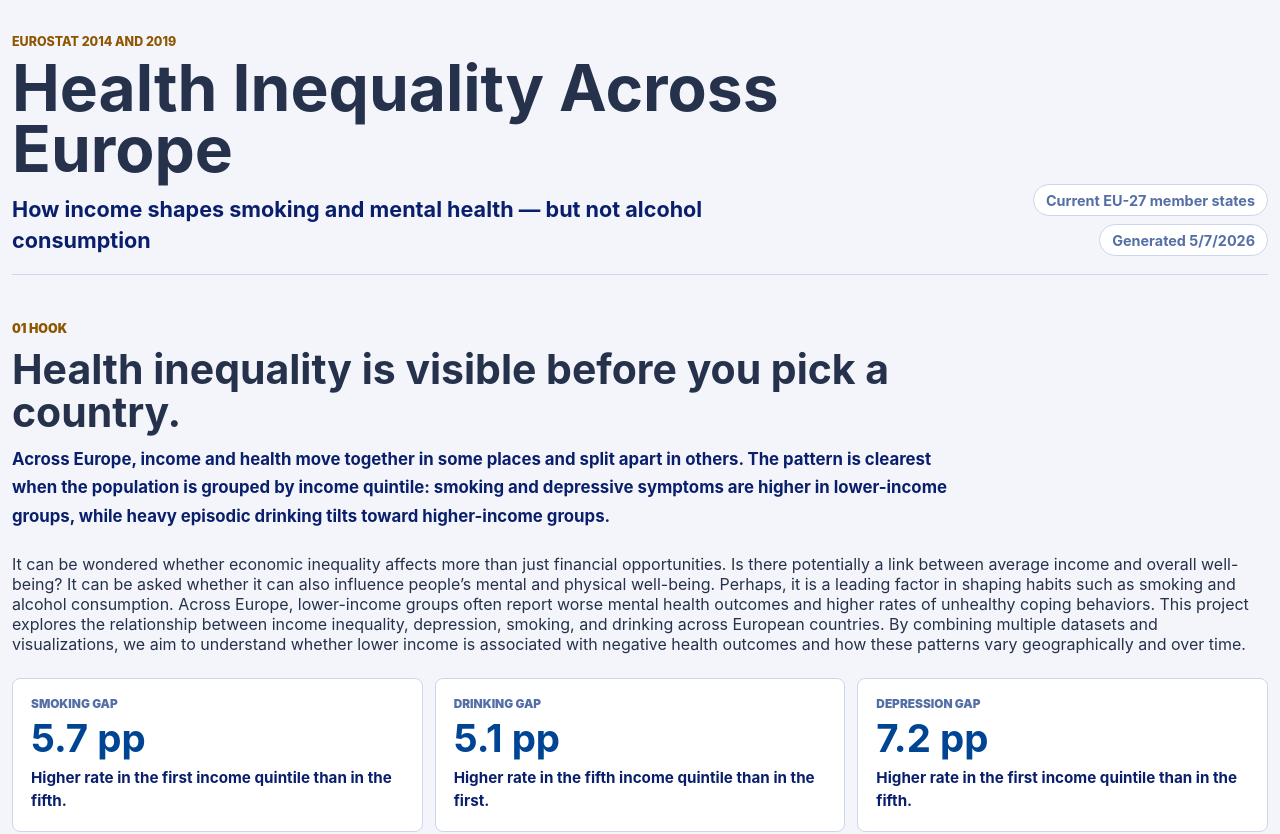
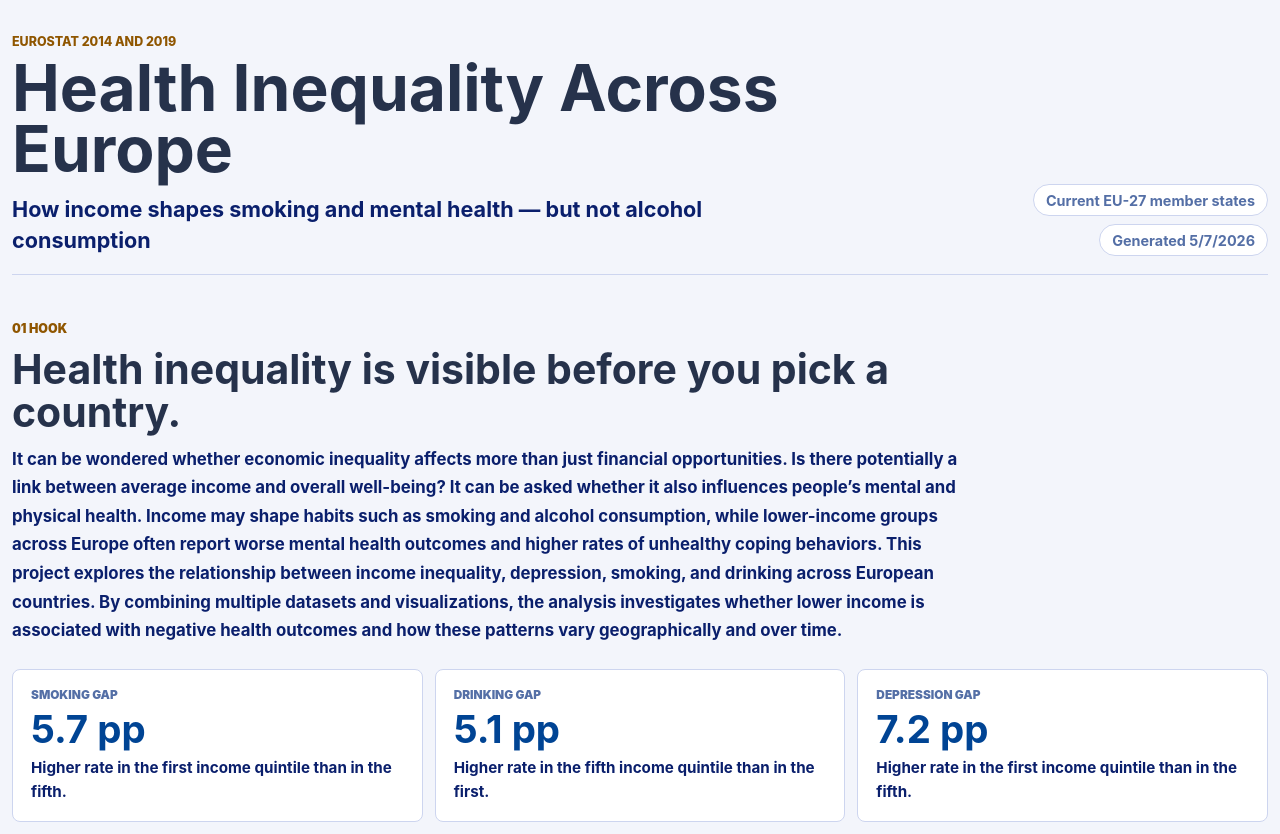
Before and after one commit to DanielMajzik/danielmajzik.github.io, a React (Vite) app: page / in a window 1280 px wide. Shown: the top 834 px of the page. Built offline with nearby package versions, Linux system fonts and the light colour scheme.

Commit message:
test introduction part

```diff
--- a/src/sections/StorySection.tsx
+++ b/src/sections/StorySection.tsx
@@ -95,19 +95,16 @@ export function StorySection() {
     <>
       <section className="narrative-section hook-section" id="hook">
         <SectionHeader
-          copy="Across Europe, income and health move together in some places and split apart in others. The pattern is clearest when the population is grouped by income quintile: smoking and depressive symptoms are higher in lower-income groups, while heavy episodic drinking tilts toward higher-income groups."
+          copy="It can be wondered whether economic inequality affects more than just financial opportunities.
+          Is there potentially a link between average income and overall well-being?
+          It can be asked whether it also influences people’s mental and physical health.
+          Income may shape habits such as smoking and alcohol consumption, while lower-income groups across Europe often report worse mental health outcomes and higher rates of unhealthy coping behaviors.
+
+          This project explores the relationship between income inequality, depression, smoking, and drinking across European countries.
+          By combining multiple datasets and visualizations, the analysis investigates whether lower income is associated with negative health outcomes and how these patterns vary geographically and over time."
           kicker="01 Hook"
           title="Health inequality is visible before you pick a country."
         />
-        <p>
-          It can be wondered whether economic inequality affects more than just financial opportunities. Is there potentially a link between average income and overall well-being?
-          It can be asked whether it can also influence people’s mental and physical well-being.
-          Perhaps, it is a leading factor in shaping habits such as smoking and alcohol consumption.
-          Across Europe, lower-income groups often report worse mental health outcomes and higher rates of unhealthy coping behaviors.
-
-          This project explores the relationship between income inequality, depression, smoking, and drinking across European countries.
-          By combining multiple datasets and visualizations, we aim to understand whether lower income is associated with negative health outcomes and how these patterns vary geographically and over time.
-        </p>
 
         <div className="hook-stat-grid" aria-label="Key findings">
           <div>
```
